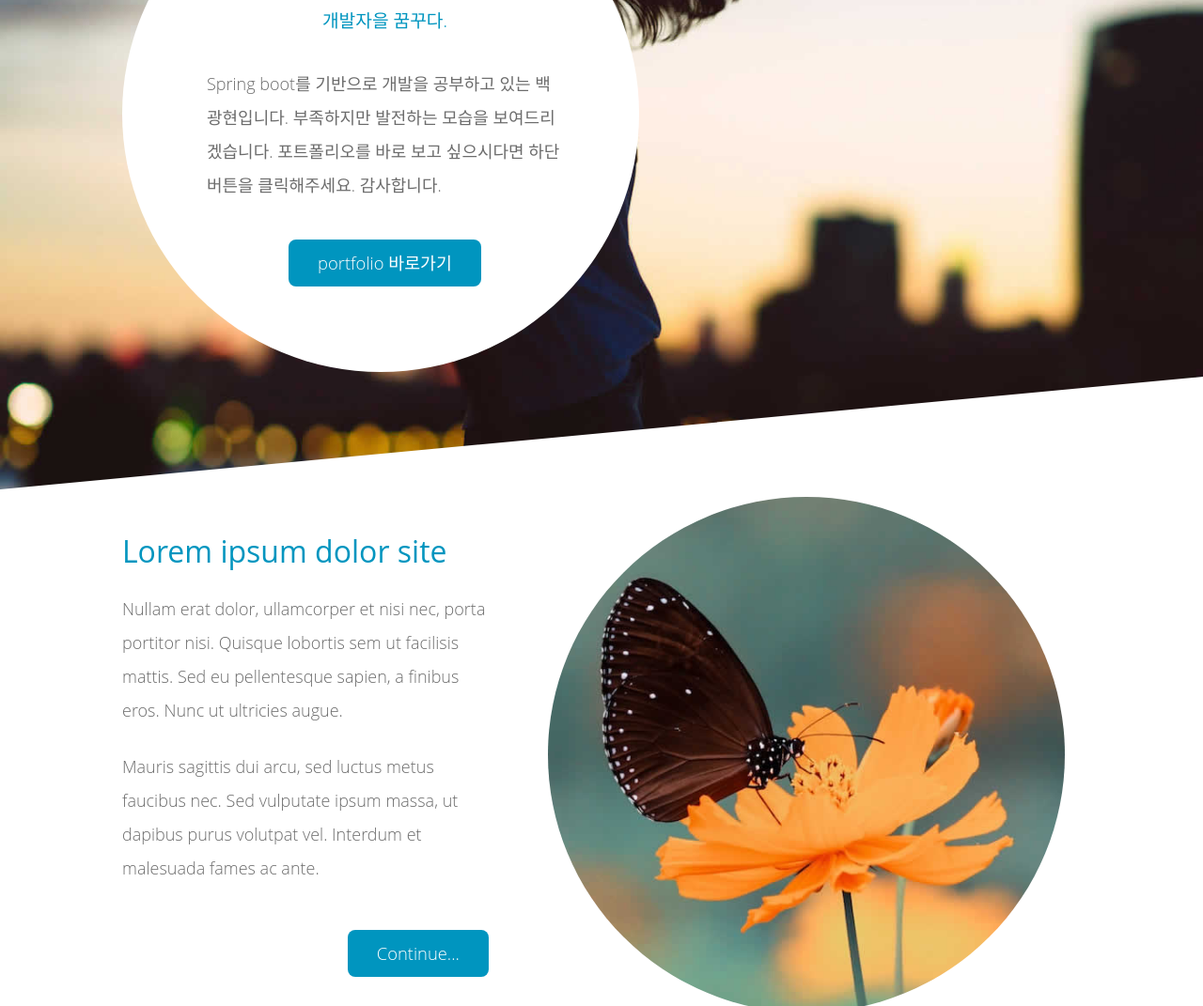
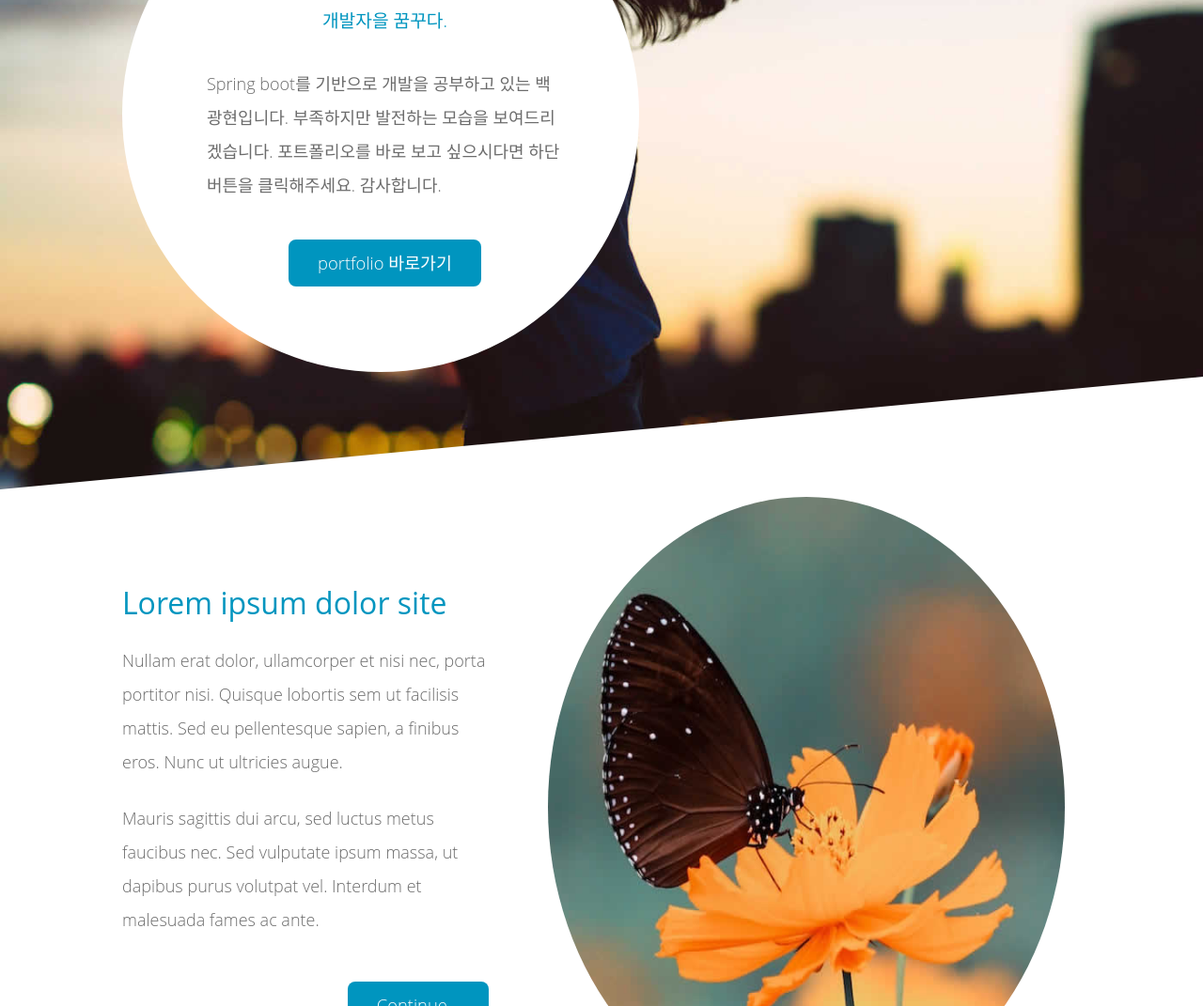
Before and after one commit to baekgwang/baekgwang.github.io, a plain HTML site: page index.html in a window 1280 px wide. Shown: the part 229-1300 px from the top of the page at 94% size. Drawn offline with Linux system fonts and the light colour scheme.

Commit message:
Update tooplate-style.css

```diff
--- a/css/tooplate-style.css
+++ b/css/tooplate-style.css
@@ -148,6 +148,7 @@ a.btn:hover {
 
 .tm-circle-img {
   width: 550px;
+height : 660px;
 }
 
 .tm-circle-img-container {
```
